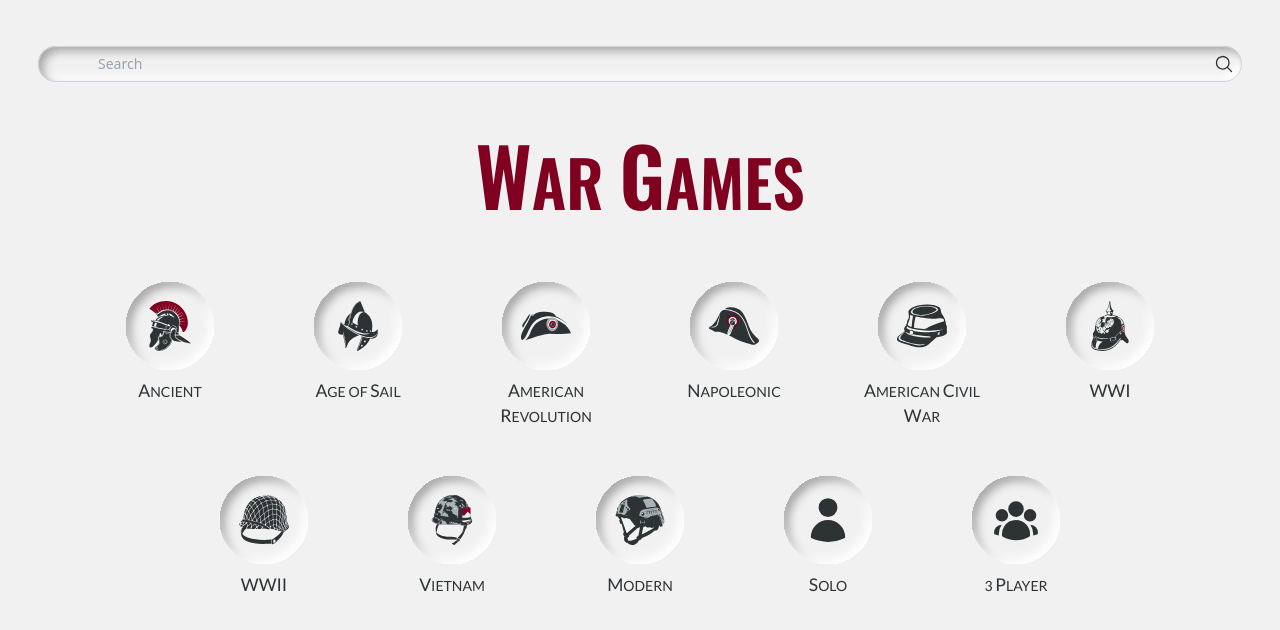
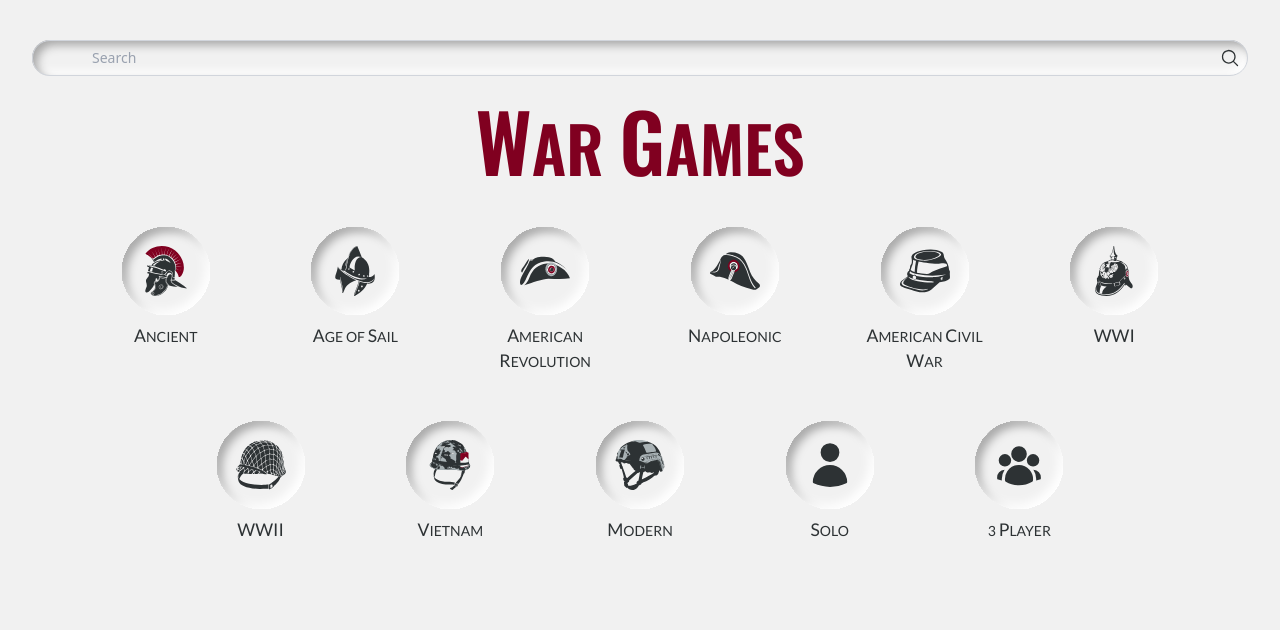
Before and after one commit to thomas-forte/board-games, a React (Vite) app: page /#/ in a window 1280 px wide. Shown: the top 630 px of the page. Built offline with nearby package versions, Linux system fonts and the light colour scheme.

Commit message:
adjusting some spacing

```diff
--- a/index.html
+++ b/index.html
@@ -7,7 +7,10 @@
     <title>Board Game List</title>
   </head>
   <body class="h-dvh w-dvw">
-    <div id="root" class="min-h-dvh w-dvw app-container"></div>
+    <div
+      id="root"
+      class="min-h-dvh w-dvw md:p-8 p-4 text-primary-neutral"
+    ></div>
     <script type="module" src="/src/main.tsx"></script>
   </body>
 </html>
--- a/src/components/PageHeading.tsx
+++ b/src/components/PageHeading.tsx
@@ -1,7 +1,7 @@
 import { CapitalizedText } from "./Capitalize";
 
 export const PageHeading = ({ title }: { title: string }) => (
-  <h1 className="text-[2.5rem] md:text-[4rem] font-semibold font-oswald text-primary uppercase text-center mt-8">
+  <h1 className="text-[2.5rem] md:text-[4rem] md:leading-[4rem] font-semibold font-oswald text-primary uppercase text-center md:mt-8 mt-4">
     <CapitalizedText text={title} />
   </h1>
 );
--- a/src/index.css
+++ b/src/index.css
@@ -23,16 +23,9 @@
   --color-bad-accent-dark: #be5b42;
 
   --color-bad-accent: #e06b4e;
-
-  --spacing-edge: 38px;
 }
 
 @layer components {
-  .app-container {
-    padding: var(--spacing-edge);
-    color: var(--color-primary-neutral);
-  }
-
   .search-bar {
     box-shadow: 5px 5px 10px 0px #a6a6a6 inset, -5px -5px 10px 0px #ffffff inset;
   }
--- a/src/layout/Navigation.tsx
+++ b/src/layout/Navigation.tsx
@@ -7,7 +7,7 @@ const getBackLink = (location: Location) => {
     return (
       <Link to={`/category/${tag}`}>
         <div className="inline-flex items-center gap-2">
-          <ArrowLeftIcon className="size-6" />
+          <ArrowLeftIcon className="size-5 md:size-6" />
           {tag.replaceAll("_", " ")}
         </div>
       </Link>
@@ -16,7 +16,7 @@ const getBackLink = (location: Location) => {
     return (
       <Link to="/">
         <div className="inline-flex items-center gap-2">
-          <ArrowLeftIcon className="size-6" /> Home
+          <ArrowLeftIcon className="size-5 md:size-6" /> Home
         </div>
       </Link>
     );
@@ -32,7 +32,7 @@ export const Navigation = () => {
     return <></>;
   } else {
     return (
-      <nav className="flex justify-between items-center font-lato font-light uppercase text-2xl">
+      <nav className="flex justify-between items-center font-lato font-light uppercase md:text-2xl text-xl">
         {getBackLink(location)}
       </nav>
     );
--- a/src/pages/CategoryPage.tsx
+++ b/src/pages/CategoryPage.tsx
@@ -26,7 +26,7 @@ export const CategoryPage = () => {
     <>
       <PageHeading title={tag.name} />
 
-      <div className="flex flex-wrap justify-center gap-10 mt-8 max-w-7xl mx-auto">
+      <div className="flex flex-wrap justify-center gap-10 md:mt-8 max-w-7xl mx-auto">
         <Carousel>
           {games
             .filter((game) => game.tags.includes(tag.tag))
```
